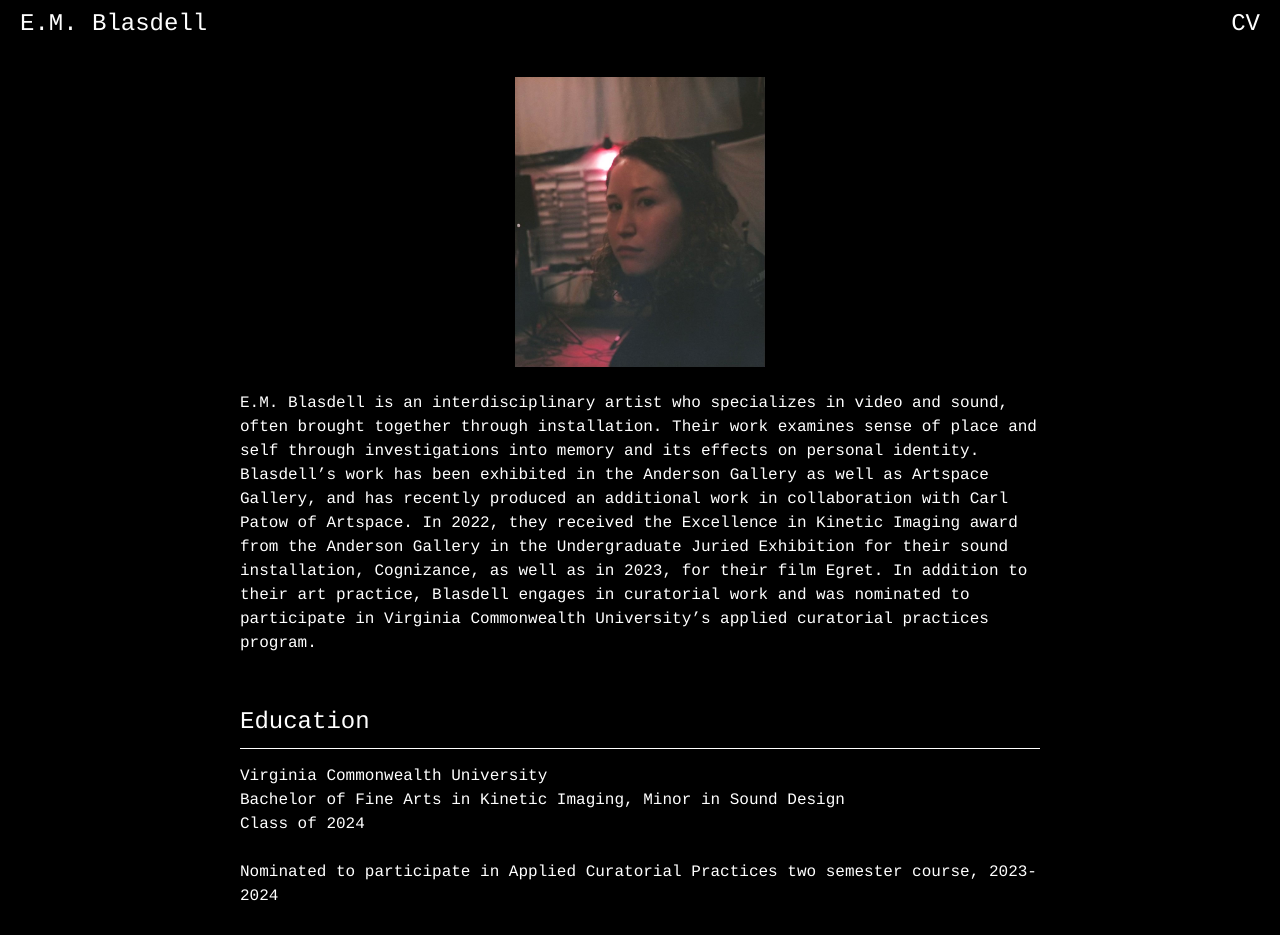
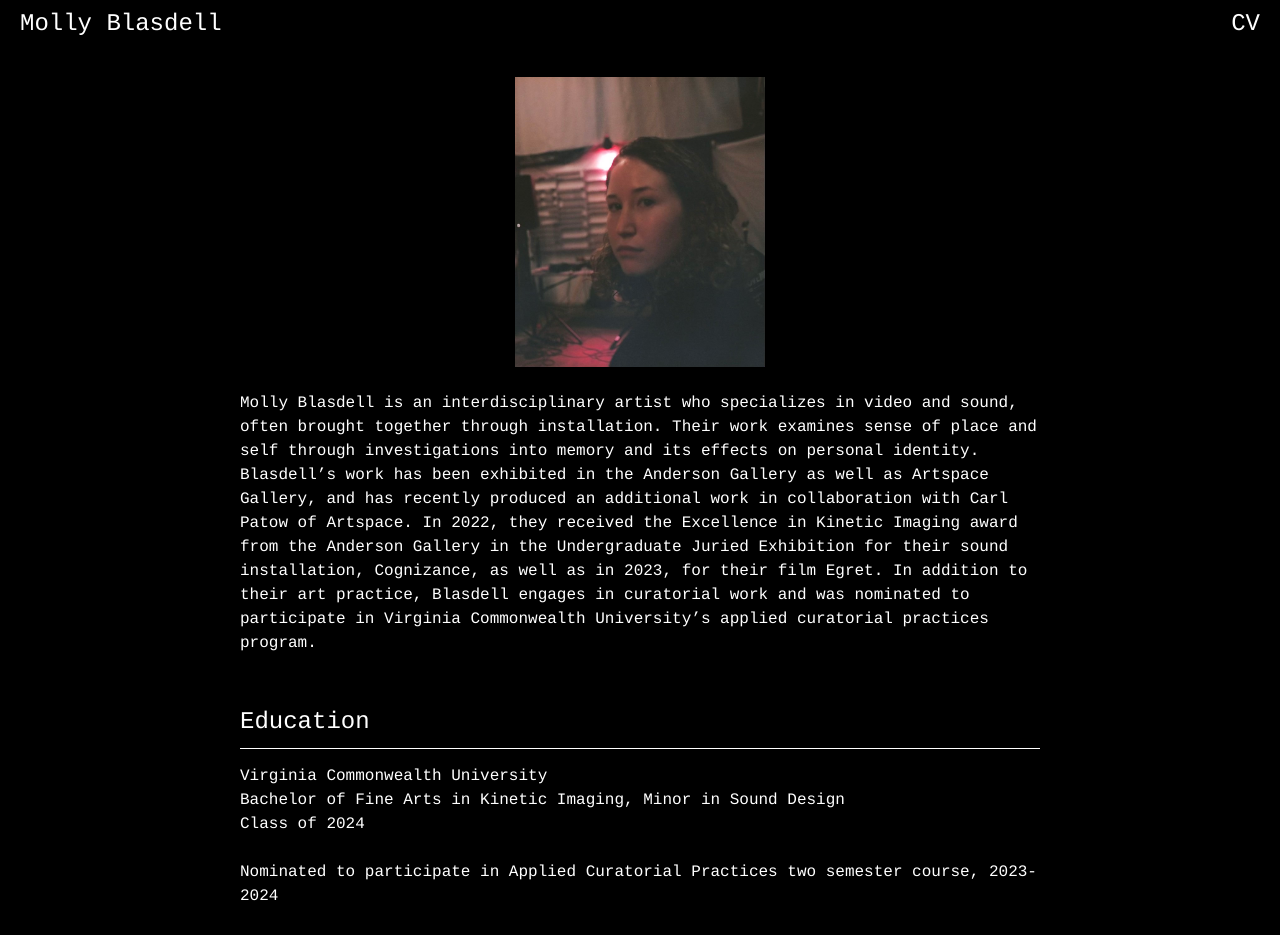
Before and after one commit to hcbryant9/em-blas-web, a website: page public/cv.html in a window 1280 px wide. Shown: the top 935 px of the page. Drawn offline with Linux system fonts and the light colour scheme.

Commit message:
changing name across site

```diff
--- a/public/cv.html
+++ b/public/cv.html
@@ -3,9 +3,9 @@
 <head>
   <meta http-equiv="X-UA-Compatible" content="IE=edge" />
   <meta name="viewport" content="width=device-width, initial-scale=1.0" />
-  <meta property="og:title" content="E.M. Blasdell" />
-  <meta name="description" content="E.M. Blasdell" />
-  <meta property="og:description" content="E.M. Blasdell" />
+  <meta property="og:title" content="Molly Blasdell" />
+  <meta name="description" content="Molly Blasdell" />
+  <meta property="og:description" content="Molly Blasdell" />
   <link rel="icon" href="assets/images/em_prof2_CV.png" type="image/png" />
   <link rel="apple-touch-icon" href="assets/images/em_prof2_CV.png" type="image/png" />
   <meta charset="UTF-8" />
@@ -78,15 +78,15 @@
 </head>
 <body>
   <div class="header">
-    <div>E.M. Blasdell</div>
+    <div>Molly Blasdell</div>
     <div>CV</div>
   </div>
 
   <main class="content">
-    <img src="assets/images/cv-potrait.jpg" alt="E.M. Blasdell portrait" />
+    <img src="assets/images/cv-potrait.jpg" alt="Molly Blasdell portrait" />
     <br />
     <pre>
-E.M. Blasdell is an interdisciplinary artist who specializes in video and sound, often brought together through installation. Their work examines sense of place and self through investigations into memory and its effects on personal identity. Blasdell’s work has been exhibited in the Anderson Gallery as well as Artspace Gallery, and has recently produced an additional work in collaboration with Carl Patow of Artspace. In 2022, they received the Excellence in Kinetic Imaging award from the Anderson Gallery in the Undergraduate Juried Exhibition for their sound installation, Cognizance, as well as in 2023, for their film Egret. In addition to their art practice, Blasdell engages in curatorial work and was nominated to participate in Virginia Commonwealth University’s applied curatorial practices program.
+Molly Blasdell is an interdisciplinary artist who specializes in video and sound, often brought together through installation. Their work examines sense of place and self through investigations into memory and its effects on personal identity. Blasdell’s work has been exhibited in the Anderson Gallery as well as Artspace Gallery, and has recently produced an additional work in collaboration with Carl Patow of Artspace. In 2022, they received the Excellence in Kinetic Imaging award from the Anderson Gallery in the Undergraduate Juried Exhibition for their sound installation, Cognizance, as well as in 2023, for their film Egret. In addition to their art practice, Blasdell engages in curatorial work and was nominated to participate in Virginia Commonwealth University’s applied curatorial practices program.
     </pre>
 
     <section>
```
Also changed, not shown: public/delete.html (+5 -5 lines), public/index.html (+5 -5 lines), public/installation.html (+4 -4 lines), public/sound.html (+4 -4 lines), public/video.html (+4 -4 lines).
